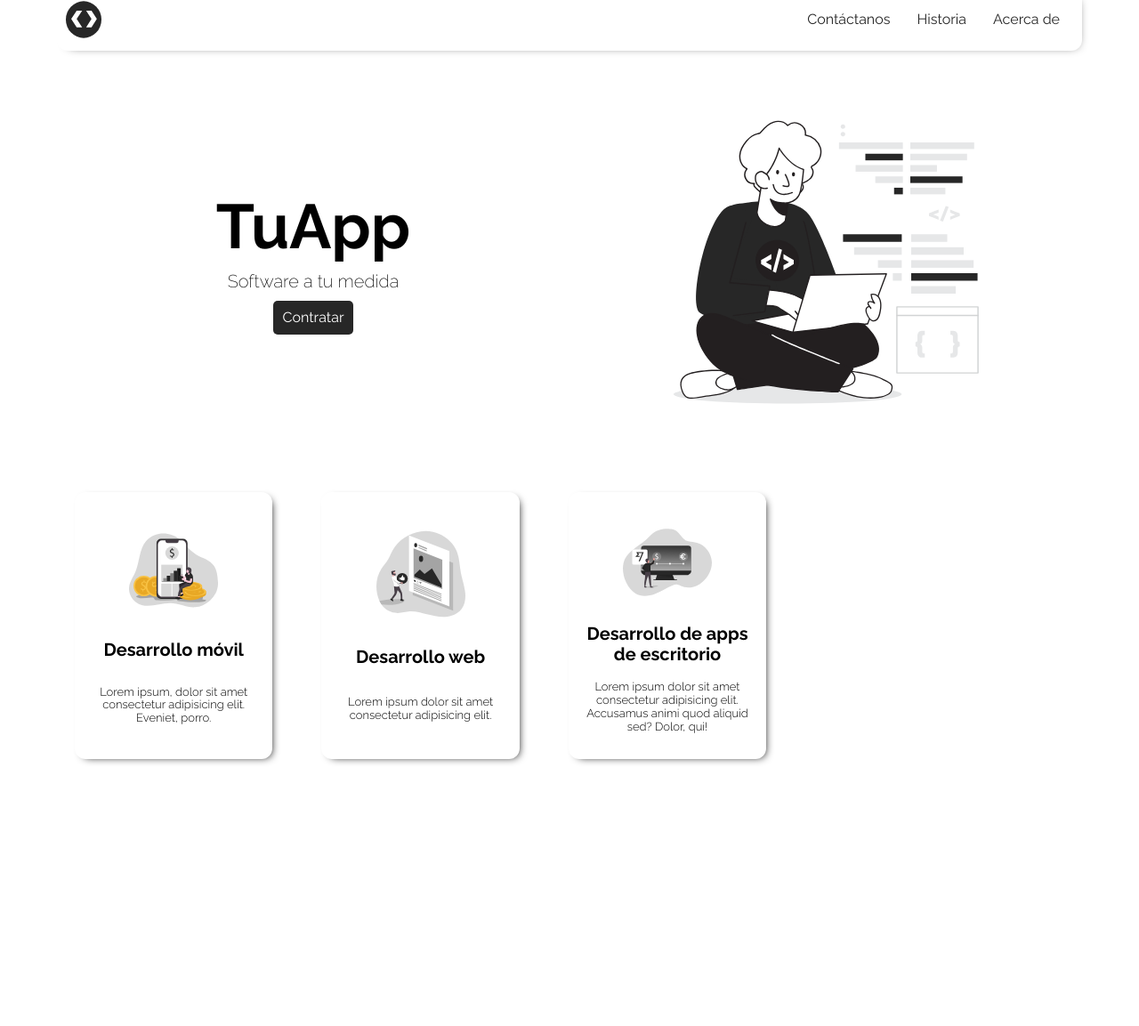
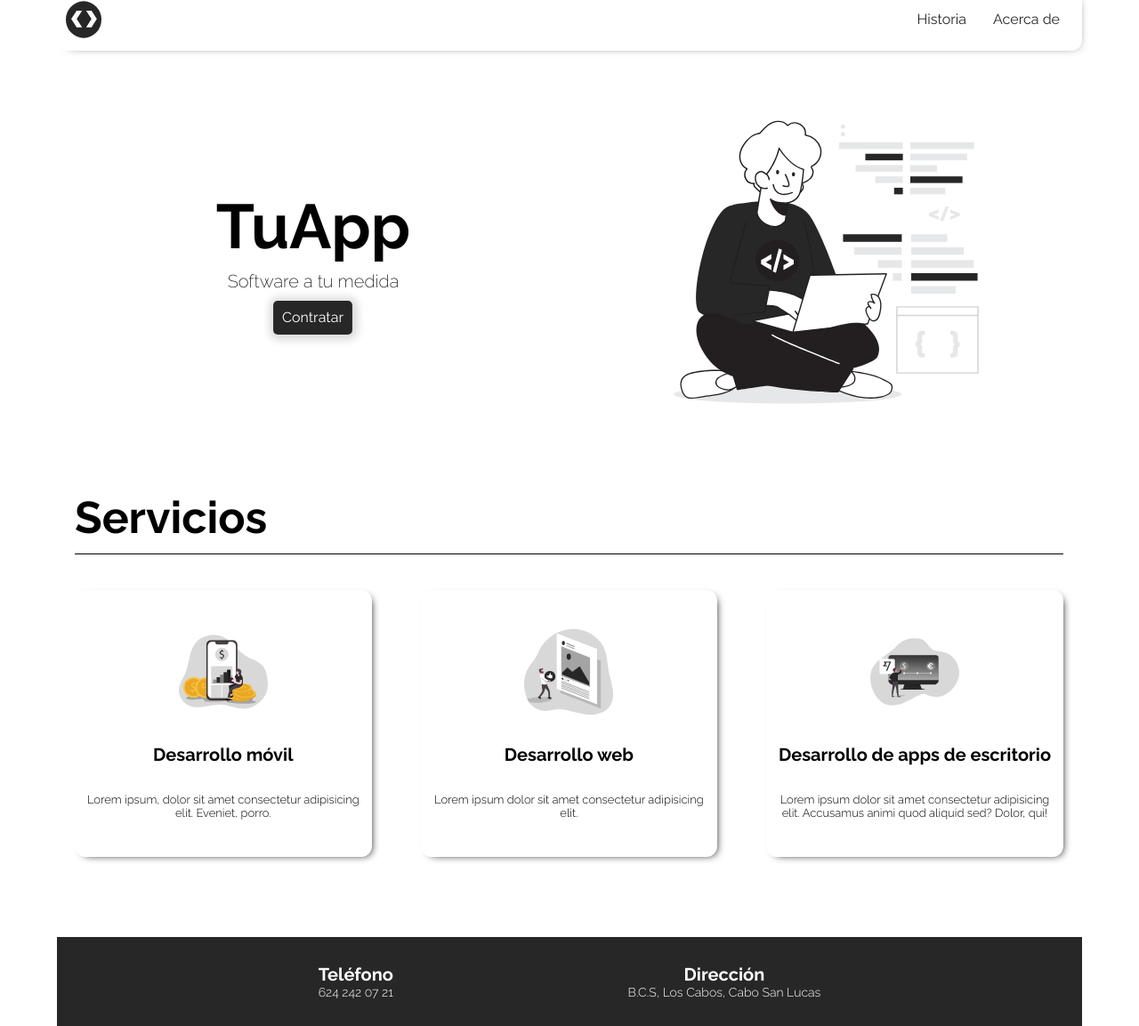
Before and after one commit to TuaApp/TuaApp.github.io, a plain HTML site: page index.html in a window 1280 px wide. Shown: the part 43-1196 px from the top of the page at 89% size. Before the commit the page ends 936 px from the top, so only its background shows below. Drawn offline with Linux system fonts and the light colour scheme.

Commit message:
agregue footer, titulo de servicios y animaciones a boton

```diff
--- a/index.html
+++ b/index.html
@@ -26,7 +26,6 @@
             </div>
 
             <nav class="nav">
-                <a href="" class="nav__option">Contáctanos</a>
                 <a href="" class="nav__option">Historia</a>
                 <a href="" class="nav__option">Acerca de</a>
             </nav>
@@ -52,6 +51,10 @@
             </div>
 
             <div class="services">
+
+                <h2 class="services__tittle">Servicios</h2>
+
+
                 <div class="service">
                     <img src="./services/finance_app_monochromatic.svg" alt="móvil" class="service__img">
                     <h3 class="service__tittle">Desarrollo móvil</h3>
@@ -73,6 +76,30 @@
         </main>
 
 
+        <footer class="footer">
+            <div class="telefono">
+                <h5 class="telefono__tittle">
+                    Teléfono
+                </h5>
+                <h6 class="telefono__numero">
+                    624 242 07 21
+                </h6>
+            </div>
+
+            <div class="direccion">
+                <h5 class="direccion__tittle">
+                    Dirección
+                </h5>
+                <h6 class="direccion__direccion">
+                    B.C.S, Los Cabos, Cabo San Lucas
+                </h6>
+            </div>
+
+
+        </footer>
+
+
+
     </div>
 
 
--- a/styles/index_style.css
+++ b/styles/index_style.css
@@ -1,6 +1,7 @@
 :root{
     --primary: #272727;
     --secundary: #fff;
+    --pulserColor: rgb(219, 218, 218);
 }
 
 body{
@@ -26,9 +27,10 @@ img{
     grid-template-areas:
     "header header header header"
     "main main main main"
+    "footer footer footer footer"
     ;
 
-    grid-template-rows: 70px auto;
+    grid-template-rows: 70px auto 130px;
     grid-template-columns: repeat(4, 1fr);
     row-gap: 20px;
 
@@ -122,7 +124,10 @@ img{
     background-color: var(--primary);
     padding: 10px;
     border-radius: 5px;
+
+    animation: pulser .7s infinite alternate;
 }
+
 
 .img-container{
     width: 50%;
@@ -136,17 +141,28 @@ img{
 
 .services{
 
-
     padding: 20px;
     display: grid;
     margin: 20px 0;
 
-    grid-template-columns: 20% 20% 20%;
-    grid-template-rows: repeat(auto-fill, 300px);
+    grid-template-columns: 30% 30% 30%;
+    grid-template-rows: 70px repeat(auto-fill, 300px);
 
-    gap: 55px;
+    gap: 40px 55px;
 
 }
+
+.services__tittle{
+    grid-column: 1 / -1;
+    grid-row: 1 / 2;
+
+    font-size: 50px;
+
+    display: inline-block;
+    border-bottom: 1px solid black;
+
+}
+
 
 .service{
     display: flex;
@@ -161,7 +177,14 @@ img{
     border-radius: 12px;
     box-shadow: 4px 3px 10px -5px;
 
+
+
 }
+
+.service:hover{
+    animation: zoom .2s ease-in forwards;
+}
+
 
 .service__tittle{
     text-align: center;
@@ -177,6 +200,32 @@ img{
 }
 
 
+.footer{
+    grid-area: footer;
+    margin-top: 30px;
+
+    background-color: var(--primary);
+
+    display: flex;
+    justify-content: space-evenly;
+    align-items: center;
+
+    padding: 30px;
+}
+
+.telefono__tittle, .direccion__tittle{
+    font-size: 20px;
+    text-align: center;
+    color: var(--secundary);
+}
+
+.telefono__numero, .direccion__direccion{
+    color:var(--secundary);
+    text-align: center;
+    font-size: 14px;
+    font-weight: 300;
+}
+
 
 /*HOVER.---------------------------------------------*/
 
@@ -185,3 +234,27 @@ img{
     background-color: var(--primary);
     color: var(--secundary);
 }
+
+
+/* zoom */
+
+@keyframes zoom{
+    0%{
+        transform: scale(1.0);
+    }
+    100%{
+        transform: scale(1.2);
+    }
+}
+
+@keyframes pulser{
+    0%{
+        transform: scale(.9);
+        box-shadow: 1px 1px 10px 5px var(--pulserColor);
+    }
+
+    100%{
+        transform: scale(1);
+        box-shadow: 1px 1px 10px 5px var(--pulserColor);
+    }
+}
```
